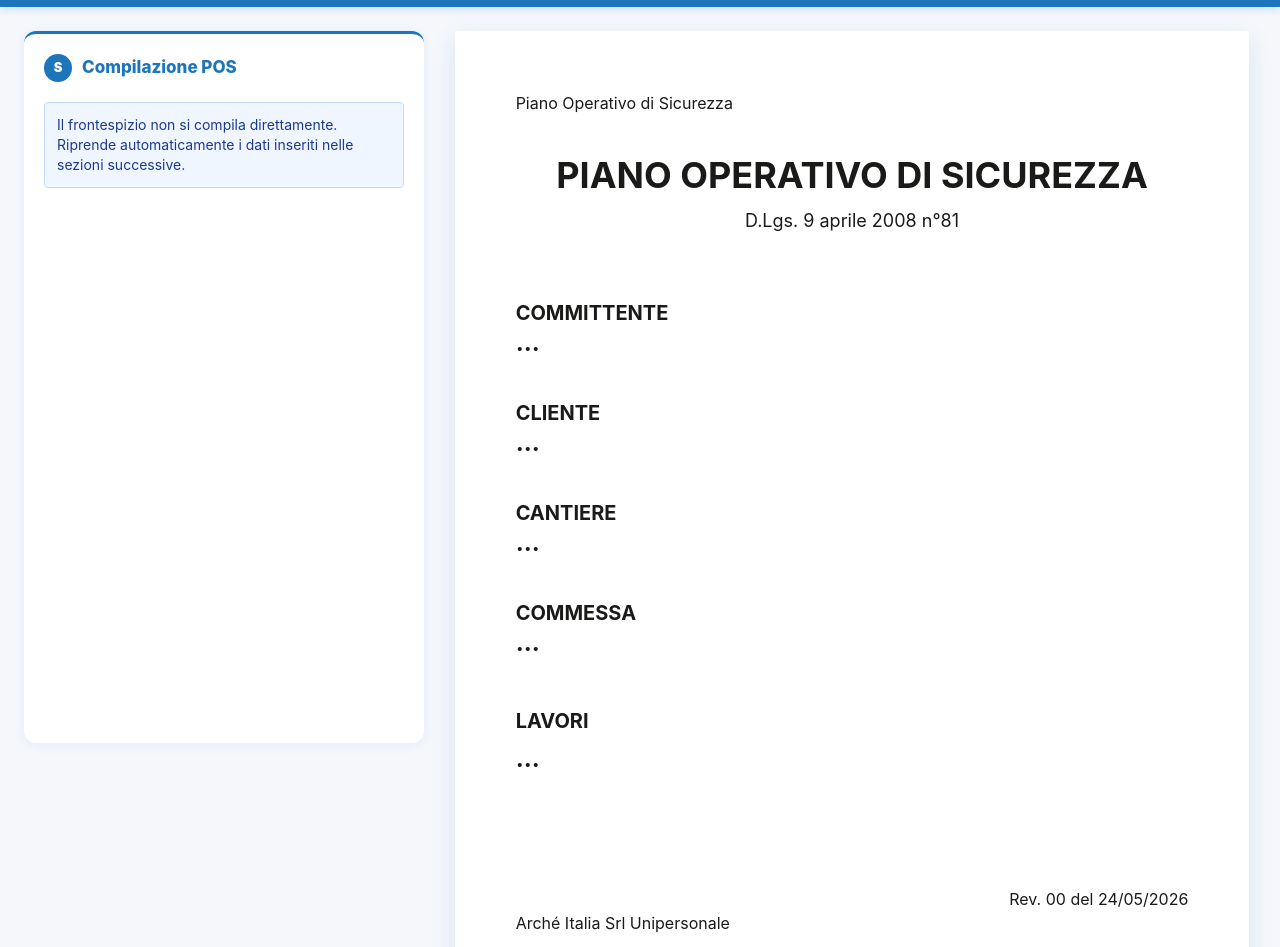
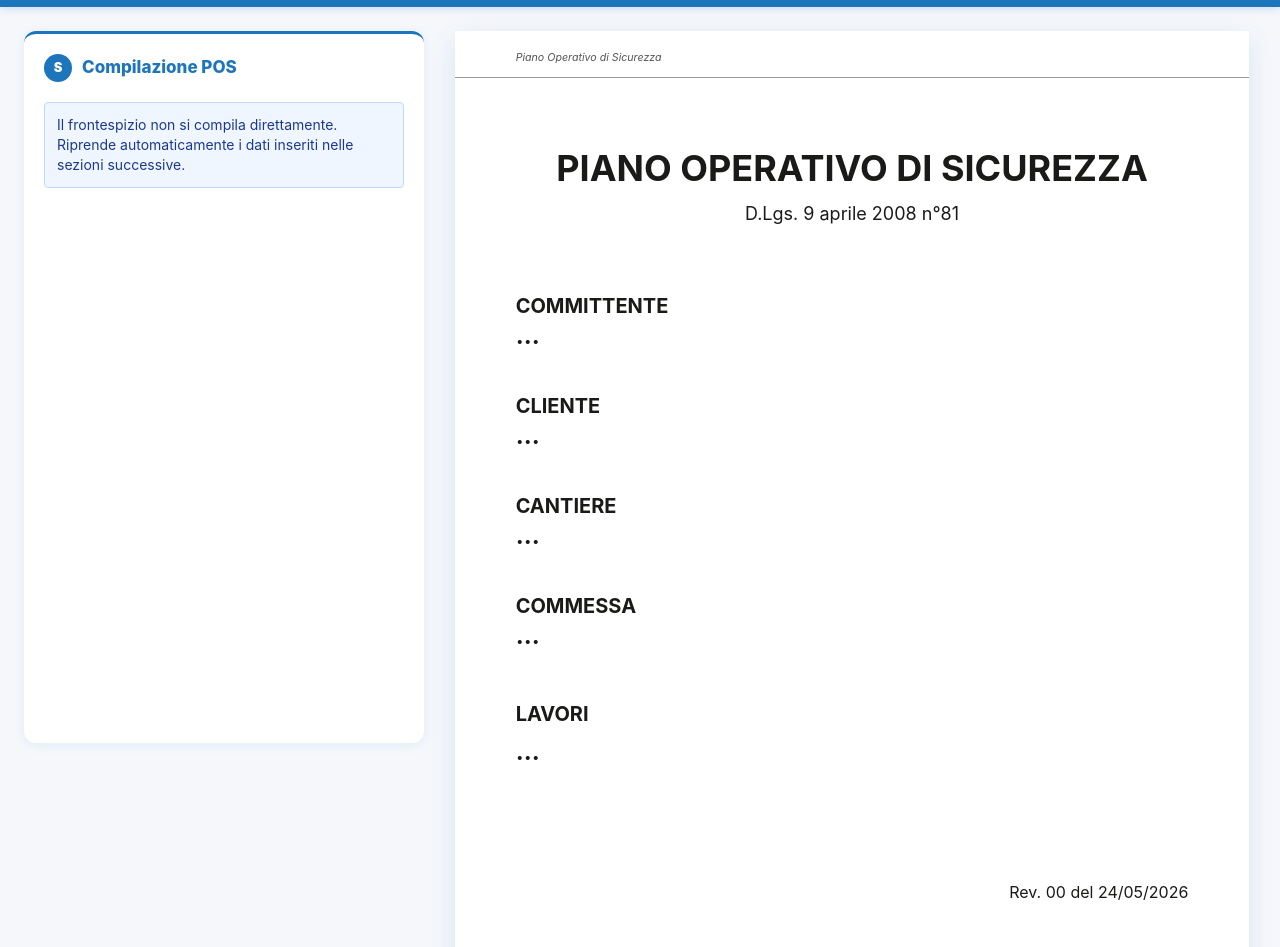
Before and after one commit to davono71-png/Siderio-Pos, a React (Vite) app: page / in a window 1280 px wide. Shown: the part 45-992 px from the top of the page. Built offline with nearby package versions, Linux system fonts and the light colour scheme.

Commit message:
feat: src/index.css

```diff
--- a/src/index.css
+++ b/src/index.css
@@ -1,6 +1,5 @@
 @import "tailwindcss";
 
-/* ── SIDERIO POS — coordinated with Siderio Suite palette ── */
 :root {
   --primary: #1d75bb;
   --primary-dark: #155f99;
@@ -8,6 +7,10 @@
   --bg: #f5f7fb;
   --text: #1a1a18;
   --border: #e2e8f0;
+  --header-h: 10mm;
+  --footer-h: 12mm;
+  --margin-h: 16mm;
+  --margin-v: 14mm;
 }
 
 body {
@@ -17,18 +20,59 @@ body {
   color: var(--text);
 }
 
-/* ── A4 PAGE ── */
+/* ── A4 PAGE (screen) ── */
 .page-a4 {
   width: 210mm;
   min-height: 297mm;
   background: white;
   margin: 0 auto 32px auto;
-  padding: 16mm;
+  padding: 0;
   box-sizing: border-box;
   box-shadow: 0 8px 24px rgba(29, 117, 187, 0.12);
   overflow: hidden;
+  display: flex;
+  flex-direction: column;
+  position: relative;
 }
 
+/* ── HEADER ── */
+.page-header {
+  display: flex;
+  justify-content: space-between;
+  align-items: center;
+  padding: 5mm var(--margin-h) 3mm var(--margin-h);
+  border-bottom: 0.5pt solid #999;
+  font-size: 8pt;
+  color: #555;
+  flex-shrink: 0;
+}
+.page-header-left  { font-style: italic; }
+.page-header-right { font-style: italic; text-align: right; }
+
+/* ── CONTENT ── */
+.page-content {
+  flex: 1;
+  padding: 8mm var(--margin-h) 6mm var(--margin-h);
+  overflow: visible;
+}
+
+/* ── FOOTER ── */
+.page-footer {
+  display: flex;
+  justify-content: space-between;
+  align-items: center;
+  padding: 3mm var(--margin-h) 5mm var(--margin-h);
+  border-top: 0.5pt solid #999;
+  font-size: 8pt;
+  color: #555;
+  flex-shrink: 0;
+  margin-top: 8mm;
+}
+.page-footer-left   { flex: 1; }
+.page-footer-center { flex: 1; text-align: center; }
+.page-footer-right  { flex: 1; text-align: right; }
+
+/* ── DOCUMENTO COMPLETO ── */
 .documento-completo {
   display: flex;
   flex-direction: column;
@@ -48,38 +92,45 @@ body {
     padding: 0 !important;
   }
 
-  .no-print {
-    display: none !important;
-  }
+  .no-print { display: none !important; }
 
-  .documento-completo {
-    display: block !important;
-  }
+  .documento-completo { display: block !important; }
 
   .page-a4 {
     width: 210mm;
     min-height: 297mm;
     height: auto;
     margin: 0 !important;
-    padding: 16mm;
+    padding: 0 !important;
     box-shadow: none !important;
     overflow: visible;
     page-break-after: always;
     break-after: page;
   }
 
-  table {
-    page-break-inside: avoid;
-    break-inside: avoid;
-  }
-
-  tr {
-    page-break-inside: avoid;
-    break-inside: avoid;
-  }
-
   .page-a4:last-child {
     page-break-after: auto;
     break-after: auto;
   }
+
+  /* Tabelle: non spezzare, se non ci stanno vai a nuova pagina */
+  table {
+    page-break-inside: avoid !important;
+    break-inside: avoid !important;
+  }
+  thead { display: table-header-group; }
+  tr {
+    page-break-inside: avoid !important;
+    break-inside: avoid !important;
+  }
+
+  /* Titoli di sezione: mantieni con il contenuto seguente */
+  h1, h2, h3 {
+    page-break-after: avoid;
+    break-after: avoid;
+  }
+
+  .page-content {
+    padding: 8mm 16mm 6mm 16mm;
+  }
 }
```
